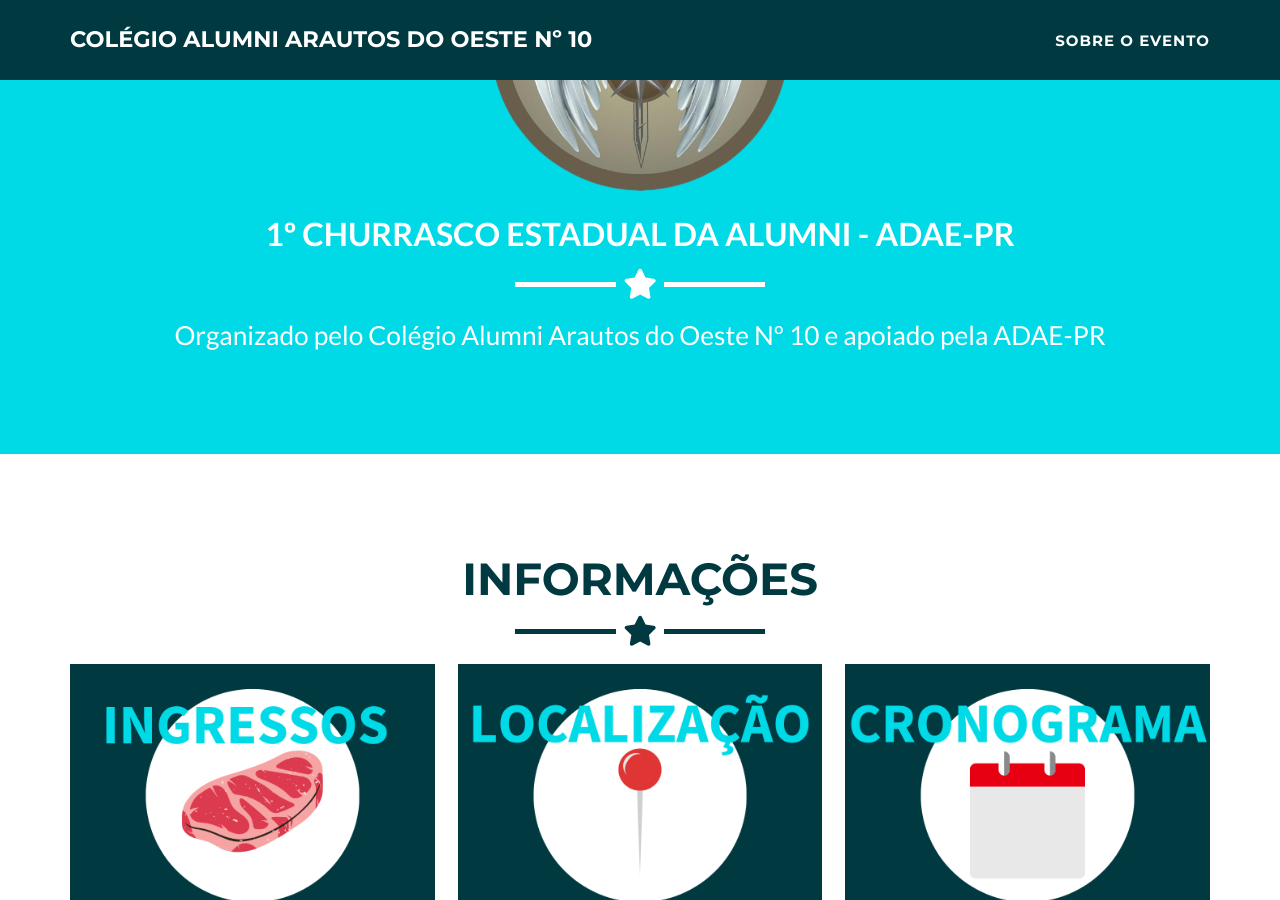
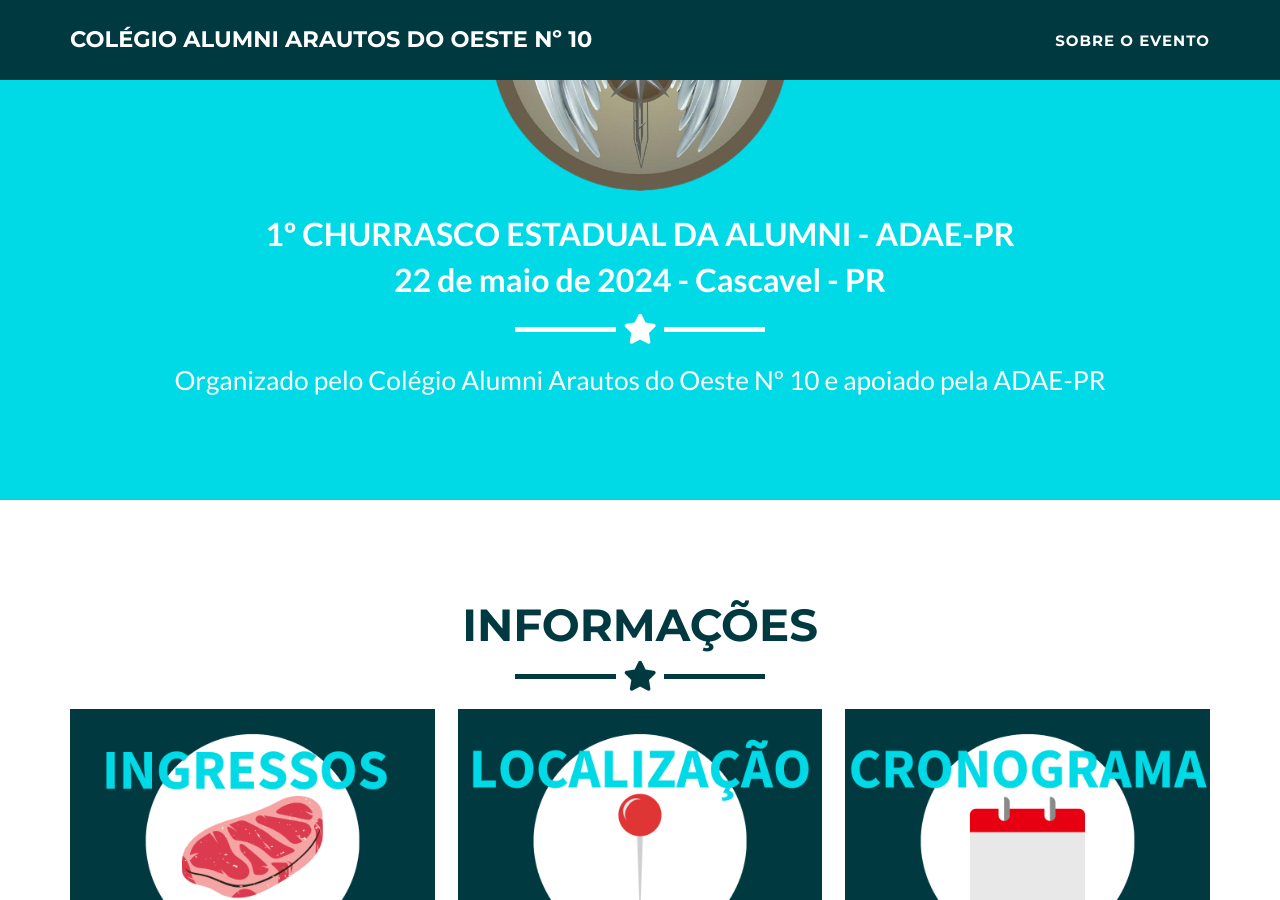
Before and after one commit to gabrielarcari/arautos, a Jekyll site: the page built from _posts/2014-07-18-project-1.markdown, in a window 1280 px wide and 900 px high, scrolled down 309 px. Built offline with Jekyll 4.4.1, drawn with Linux system fonts in a browser that asks for light colours.

Commit message:
Update header.html

```diff
--- a/_includes/header.html
+++ b/_includes/header.html
@@ -6,6 +6,8 @@
         <img class="img-responsive" src="img/profile.png" alt="profile-pic" />
         <div class="intro-text">
           <font size="6"><b>1º CHURRASCO ESTADUAL DA ALUMNI - ADAE-PR</b></font>
+		  </br>
+		  <font size="6"><b>22 de maio de 2024 - Cascavel - PR</b></font>
           <hr class="star-light" />
           <span class="skills">Organizado pelo Colégio Alumni Arautos do Oeste Nº 10 e apoiado pela ADAE-PR</span>
         </div>
```
